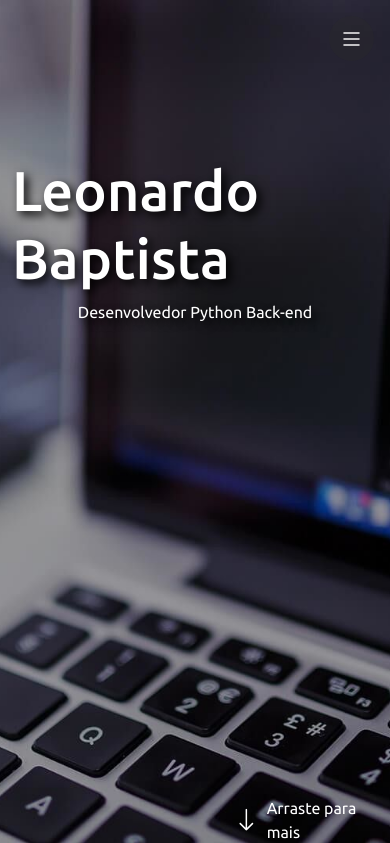
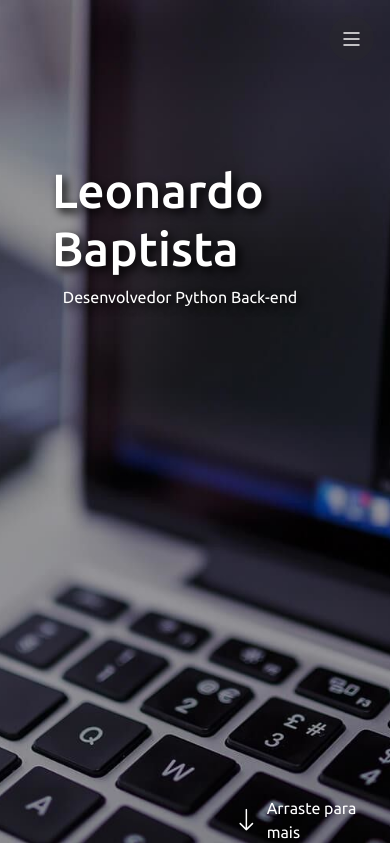
Before and after one commit to LeonardoBaptista-dev/site-pessoal, a Flask app: page / in a window 390 px wide. Shown: the top 843 px of the page. Run offline with Flask 2, Linux system fonts and the light colour scheme; some libraries are stand-ins or nearby versions.

```diff
--- a/static/style.css
+++ b/static/style.css
@@ -105,7 +105,8 @@ section#inicio {
 }
 
 section#inicio h2{
-    font-size: 6rem;
+    font-size: 5rem;
+    margin-left: 50px;
 }
 
 section#inicio span#subtitle {
@@ -162,14 +163,17 @@ i.menu-mobile {
     display: flex;
   }
   section#inicio h2{
-    font-size: 3.5rem ;
+    font-size: 3rem ;
+    margin-left: 40px;
   }
   section#inicio span#subtitle{
     margin-right: 0;
     font-size: 1rem;
+    margin-left: -30px;
   }
   #main{
       margin-left: 0;
+
   }
 }
 
```
